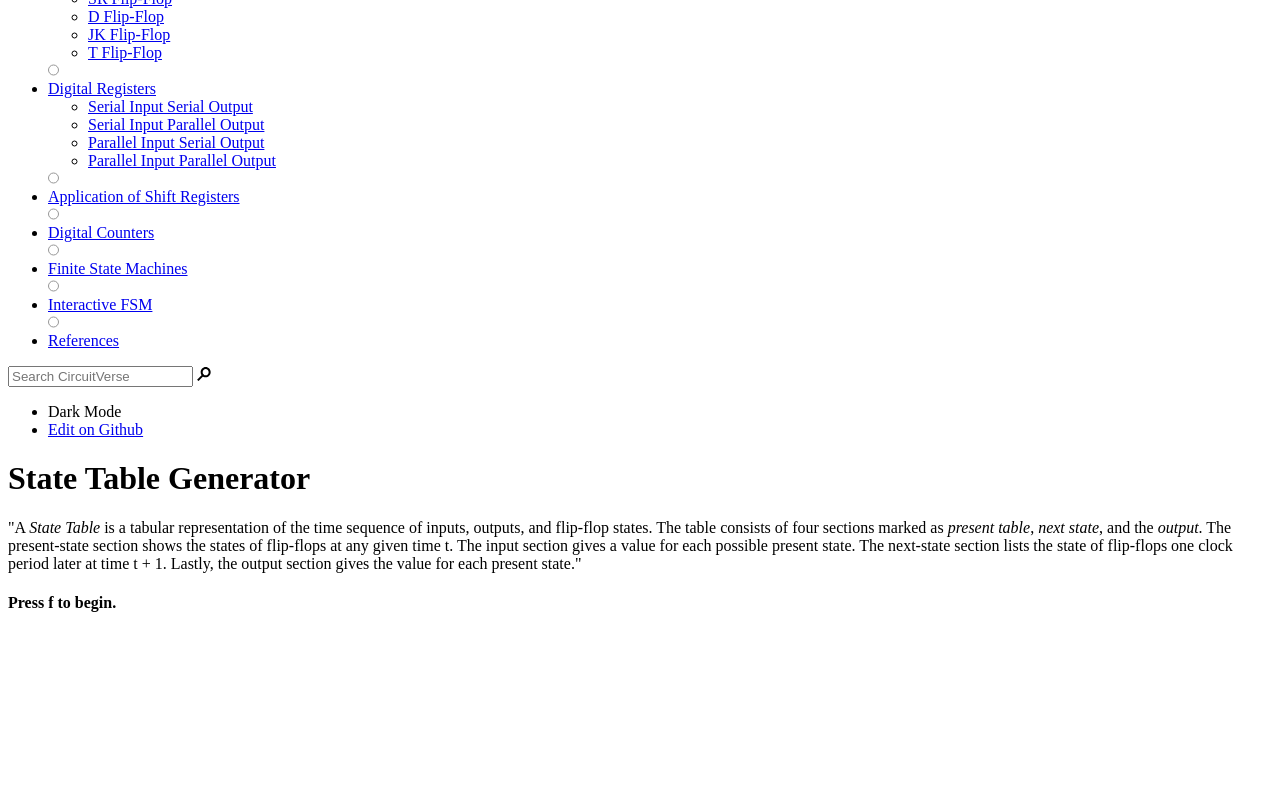
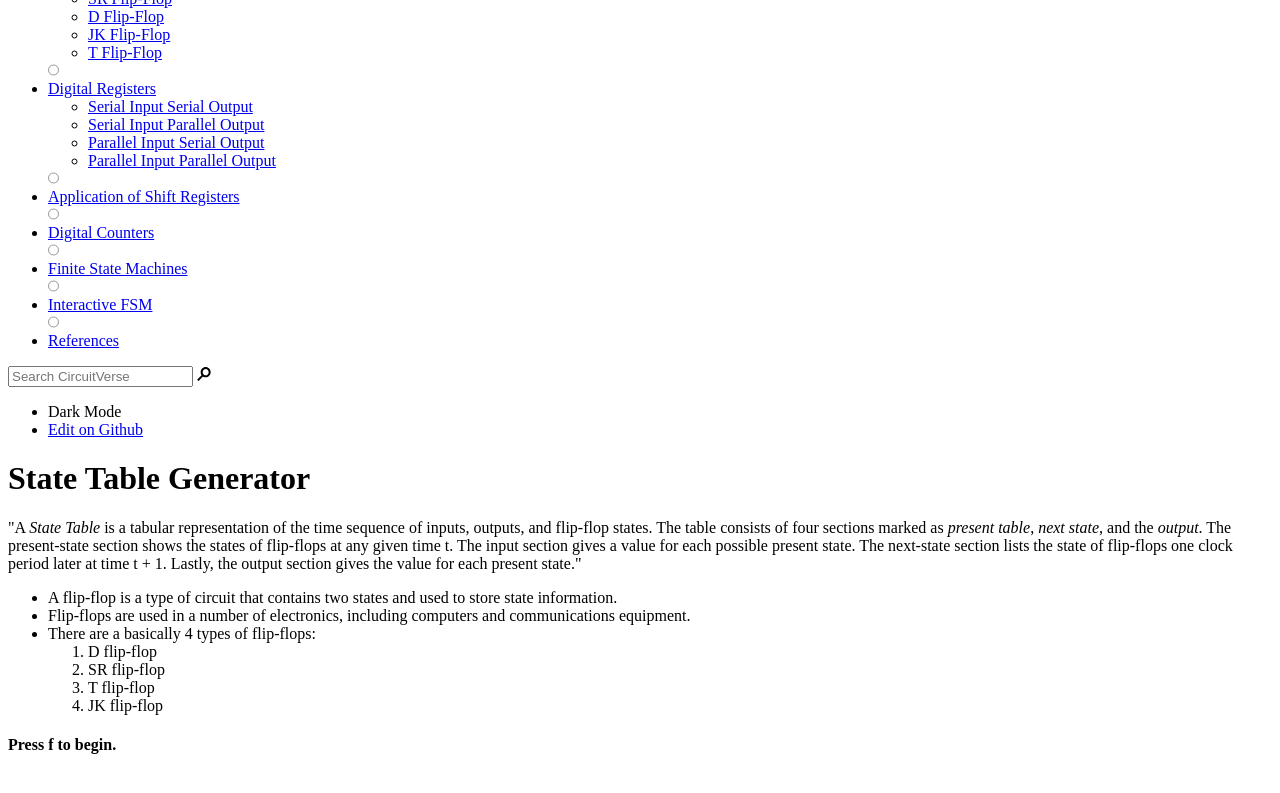
Before and after one commit to CircuitVerse/Interactive-Book, a Jekyll site: the page built from docs/flipflop2.md, in a window 1280 px wide and 900 px high, scrolled down 1015 px. Shown: the top 793 px of the window. Built offline with Jekyll 4.4.1, drawn with Linux system fonts in a browser that asks for light colours; comment, search, counter and statistics services are not loaded; before the commit the page ends 1773 px from its top, so only the background shows below that; some of the changed lines change nothing that is shown.

Commit message:
For GCI task: issue #55

```diff
--- a/_includes/flipflop2.html
+++ b/_includes/flipflop2.html
@@ -35,6 +35,11 @@
 					<p>
 						"A <i>State Table</i> is a tabular representation of the time sequence of inputs, outputs, and flip-flop states. The table consists of four sections marked as <i>present table</i>, <i>next state</i>, and the <i>output</i>. The present-state section shows the states of flip-flops at any given time t. The input section gives a value for each possible present state. The next-state section lists the state of flip-flops one clock period later at time t + 1. Lastly, the output section gives the value for each present state."
 					</p>
+					<ul>
+						<li>A flip-flop is a type of circuit that contains two states and used to store state information.</li>
+						<li>Flip-flops are used in a number of electronics, including computers and communications equipment.</li>
+						<li>There are a basically 4 types of flip-flops: <ol><li>D flip-flop</li><li>SR flip-flop</li><li>T flip-flop</li> <li>JK flip-flop</li></ol></li>
+					</ul>
 					<p>
 						<h4>Press <strong>f</strong> to begin.</h4>
 					</p>
@@ -73,6 +78,34 @@
 							<option value="o1">YES</option>
 							<option value="o2">NO</option>
 						</select>
+					</p>
+					<br>
+					<p>
+						<strong>FLIP-FLOP TYPE:</strong>
+						<br>
+						<br>
+						Here you should select the type of flip-flop.
+						<br>
+						<br>
+						JK: The JK flip flop is nothing but a gated SR flip-flop, with the addition of a clock that prevents the invalid output condition that can occur when both inputs S and R are equal to 1.
+						<br>
+						<br>
+						RS: An RS Flip Flop is an arrangement of logic gates that maintains a stable output even after the inputs are turned off.
+						<br>
+						<br>
+						D(delay or data): The D flip-flop captures the value of the D-input at a definite portion of the clock cycle. The value which is captured becomes the Z output.
+						<br>
+						<br>
+						T(toggle): In the T flip-flop if the output is currently logic high, it changes to logic low; if it’s currently logic low, it changes to logic high.
+						<br>
+						<br>
+						<strong>FLIP-FLOP COUNT:</strong> Select the number of flip-flops.
+						<br>
+						<br>
+						<strong>INPUT COUNT:</strong> Select the number of inputs.
+						<br>
+						<br>
+						<strong>OUTPUT:</strong> Select if you want the output.
 					</p>
 				</div>
 
@@ -189,6 +222,10 @@
 								flipflops['K' + alph] = "";
 								ioFunctions += "<input type='text' style='width:150px' class='form-control' id='J" + alph + "' placeholder='J" + alph + "' required>&nbsp;";
 								ioFunctions += "<input type='text' style='width:150px' class='form-control' id='K" + alph + "' placeholder='K" + alph + "' required>&nbsp;";
+								if (i === 0)
+								$("#step2").append("<strong>JA</strong>: Next state input for J.<br><strong>KA</strong>: Next state input for K.");
+								else if (i === 1)
+								$("#step2").append("<br><strong>JB</strong>: Next state input for J.<br><strong>KB</strong>: Next state input for K.");
 							}
 						} else if (input['flipflop'] == "RS") {
 							for (var i = 0; i < functionCount; i++) {
@@ -197,24 +234,37 @@
 								flipflops['R' + alph] = "";
 								ioFunctions += "<input type='text' style='width:150px' class='form-control' id='S" + alph + "' placeholder='R" + alph + "' required>&nbsp;";
 								ioFunctions += "<input type='text' style='width:150px' class='form-control' id='R" + alph + "' placeholder='S" + alph + "' required>&nbsp;";
+								if (i === 0)
+								$("#step2").append("<br><strong>RA</strong>: Next state input for R.<br><strong>SA</strong>: Next state input for S.");
+								else if (i === 1)
+								$("#step2").append("<br><strong>RB</strong>: Next state input for R.<br><strong>SB</strong>: Next state input for S.");
 							}
 						} else if (input['flipflop'] == "D") {
 							for (var i = 0; i < functionCount; i++) {
 								var alph = String.fromCharCode(65 + i);
 								flipflops['D' + alph] = "";
 								ioFunctions += "<input type='text' style='width:150px' class='form-control' id='D" + alph + "' placeholder='D" + alph + "' required>&nbsp;";
+								if (i === 0)
+								$("#step2").append("<strong>DA</strong>: Next state input for D.");
+								else if (i === 1)
+								$("#step2").append("<br><strong>DB</strong>: Next state input for D.");
 							}
 						} else {
 							for (var i = 0; i < functionCount; i++) {
 								var alph = String.fromCharCode(65 + i);
 								flipflops['T' + alph] = "";
 								ioFunctions += "<input type='text' style='width:150px' class='form-control' id='T" + alph + "' placeholder='T" + alph + "' required>&nbsp;";
+								if (i === 0)
+								$("#step2").append("<strong>TA</strong>: Next state input for T.");
+								else if (i === 1)
+								$("#step2").append("<br><strong>TB</strong>: Next state input for T.");
 							}
 						}
 
 						if (input['output'] == "o1") {
 							outputCount = 1;
 							ioFunctions += "<input type='text' style='width:150px' class='form-control' id='Z' placeholder='Z ( Output )' required>&nbsp;";
+							$("#step2").append("<br><strong>Z</strong>: It is the output value");
 						}
 
 						$('#step2 p.form-inline').append(ioFunctions);
```
